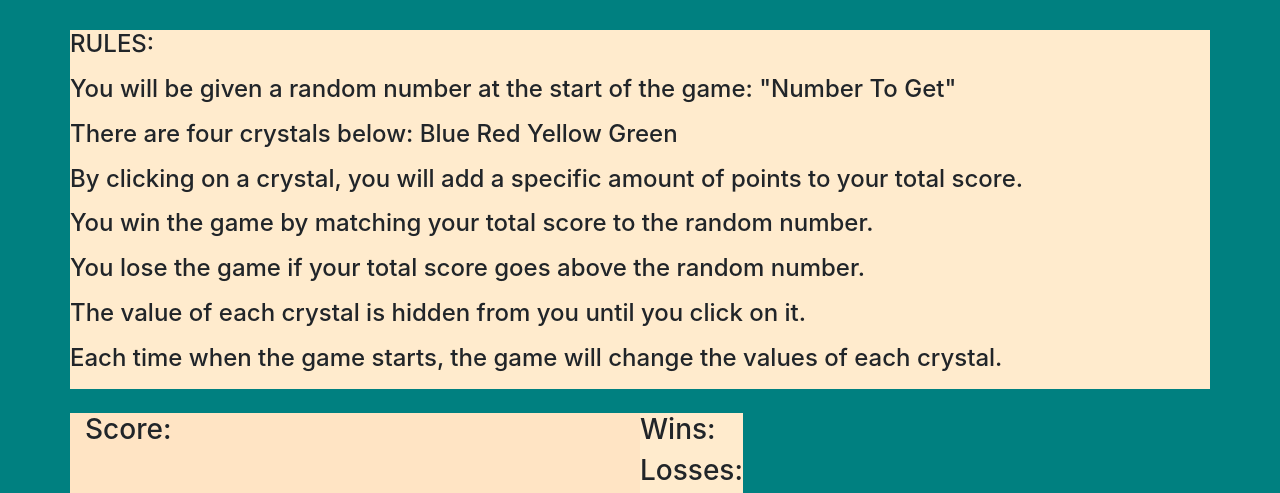
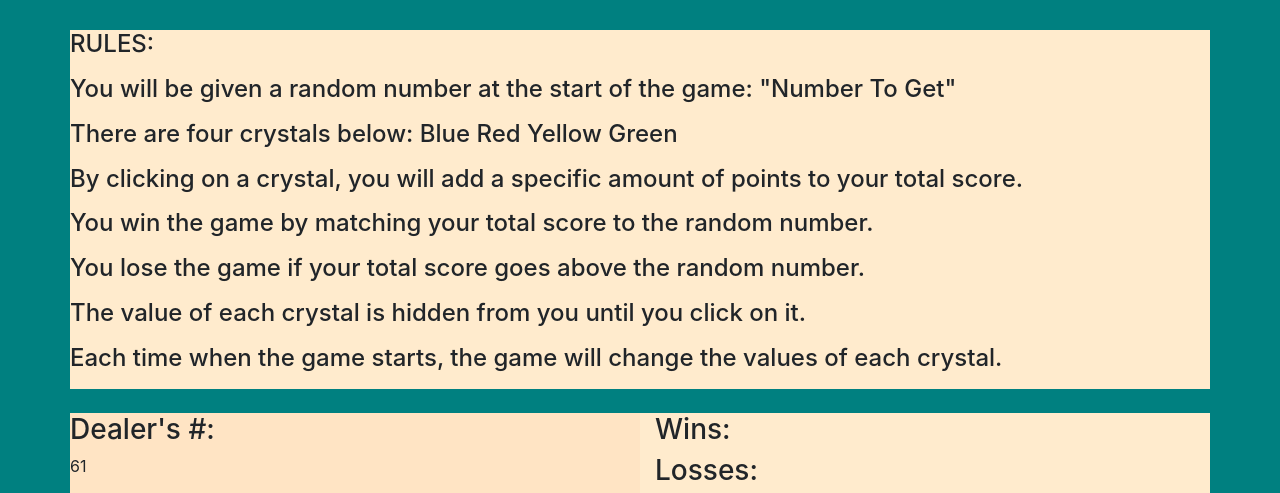
Before and after one commit to morralex/unit-4-game, a plain HTML site: page index.html in a window 1280 px wide. Shown: the part 237-730 px from the top of the page. Drawn offline with nearby package versions, Linux system fonts and the light colour scheme.

Commit message:
js file linked

```diff
--- a/assets/javascript/game.js
+++ b/assets/javascript/game.js
@@ -1,13 +1,13 @@
-$(document).ready(function(){
+$(document).ready(function () {
 
-//select a random number between 19 and 20
+    //select a random number between 19 and 20
 
-var Dealer = Math.floor(Math.random() * 101 + 19)
-console.log(dealer)
-// Selects a random number to be shown at the start of the game
+    var dealer = Math.floor(Math.random() * 101 + 19);
+    console.log(dealer);
+    // Selects a random number to be shown at the start of the game
     // Number should be should be between 19 - 120
     //
-    $('#randomNumber').text(dealer);
+    $('#dealerNum').html(dealer);
     // Appending random number to the randomNumber id in the html doc
 
 
--- a/index.html
+++ b/index.html
@@ -3,8 +3,6 @@
 
 <head>
     <meta charset="UTF-8">
-    <meta name="viewport" content="width=device-width, initial-scale=1.0">
-    <meta http-equiv="X-UA-Compatible" content="ie=edge">
     <title>Document</title>
     <link rel="stylesheet" href="https://stackpath.bootstrapcdn.com/bootstrap/4.3.1/css/bootstrap.min.css"
         integrity="sha384-ggOyR0iXCbMQv3Xipma34MD+dH/1fQ784/j6cY/iJTQUOhcWr7x9JvoRxT2MZw1T" crossorigin="anonymous">
@@ -12,9 +10,11 @@
         integrity="sha256-CSXorXvZcTkaix6Yvo6HppcZGetbYMGWSFlBw8HfCJo=" crossorigin="anonymous"></script>Í
     <link rel="stylesheet" href="./assets/css/style.css">
     <link href="https://fonts.googleapis.com/css?family=Roboto&display=swap" rel="stylesheet">
+
 </head>
 
 <body>
+    <script src='./assets/javascript/game.js'></script>
     <div class="container">
         <div class="row">
             <div class="col-md-12">
@@ -45,9 +45,14 @@
         <br>
         <div class="row">
             <div class="col-md-6" id="dealer">
-                <h3>Score:</h3>
+                <div class="row">
+                        <h3>Dealer's #:</h3>
+                </div>
+                <div class="row" id='dealerNum'>
+
+                </div>
             </div>
-            <div class="class-md-6" id="win-loss">
+            <div class="col-md-6" id="win-loss">
                 <h3>Wins:</h3>
                 <h3>Losses:</h3>
             </div>
```
